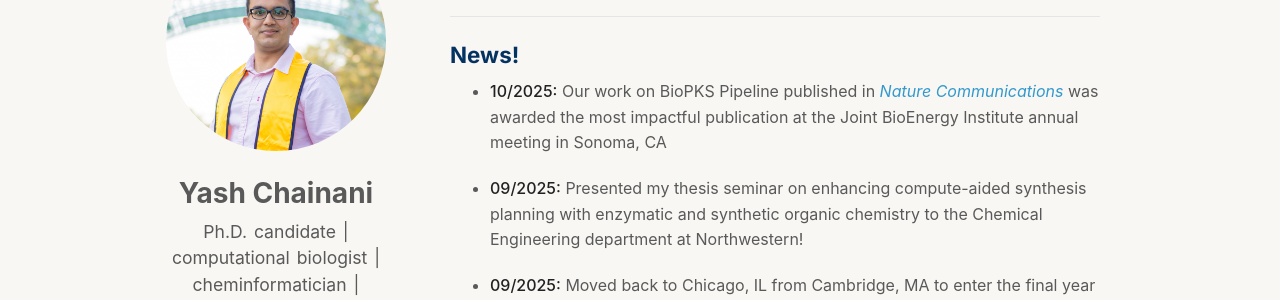
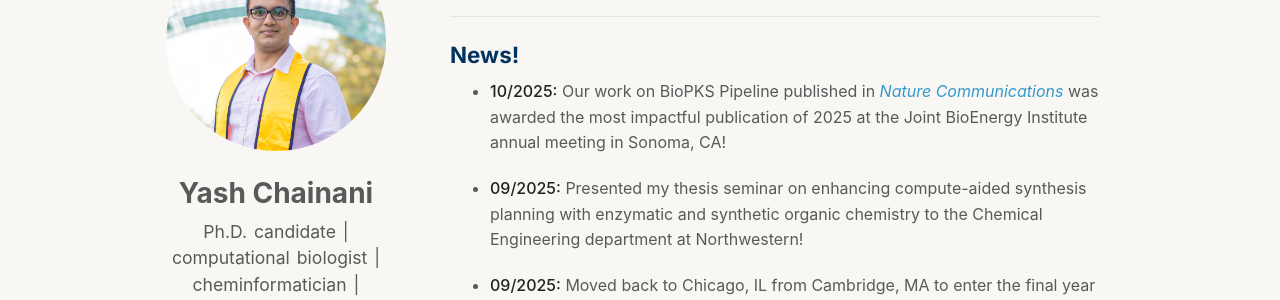
Before and after one commit to yashchainani21/yashchainani21.github.io, a Jekyll site: the page built from index.md, in a window 1280 px wide and 900 px high, scrolled down 526 px. Shown: the part 179-479 px from the top of the window. Built offline with Jekyll 4.4.1, drawn with Linux system fonts in a browser that asks for light colours; a style sheet for code colours, icons or effects is not loaded; our own code applies the rules of GitHub Pages for plain Markdown files.

Commit message:
update news

```diff
--- a/index.md
+++ b/index.md
@@ -14,7 +14,7 @@ Prior to starting my PhD, I completed my BS in Chemical and Biomolecular Enginee
 
 ## News!
 
-- **10/2025:** Our work on BioPKS Pipeline published in [*Nature Communications*](https://www.nature.com/articles/s41467-025-61160-y) was awarded the most impactful publication at the Joint BioEnergy Institute annual meeting in Sonoma, CA
+- **10/2025:** Our work on BioPKS Pipeline published in [*Nature Communications*](https://www.nature.com/articles/s41467-025-61160-y) was awarded the most impactful publication of 2025 at the Joint BioEnergy Institute annual meeting in Sonoma, CA!
 
 - **09/2025:** Presented my thesis seminar on enhancing compute-aided synthesis planning with enzymatic and synthetic organic chemistry to the Chemical Engineering department at Northwestern!
 
```
